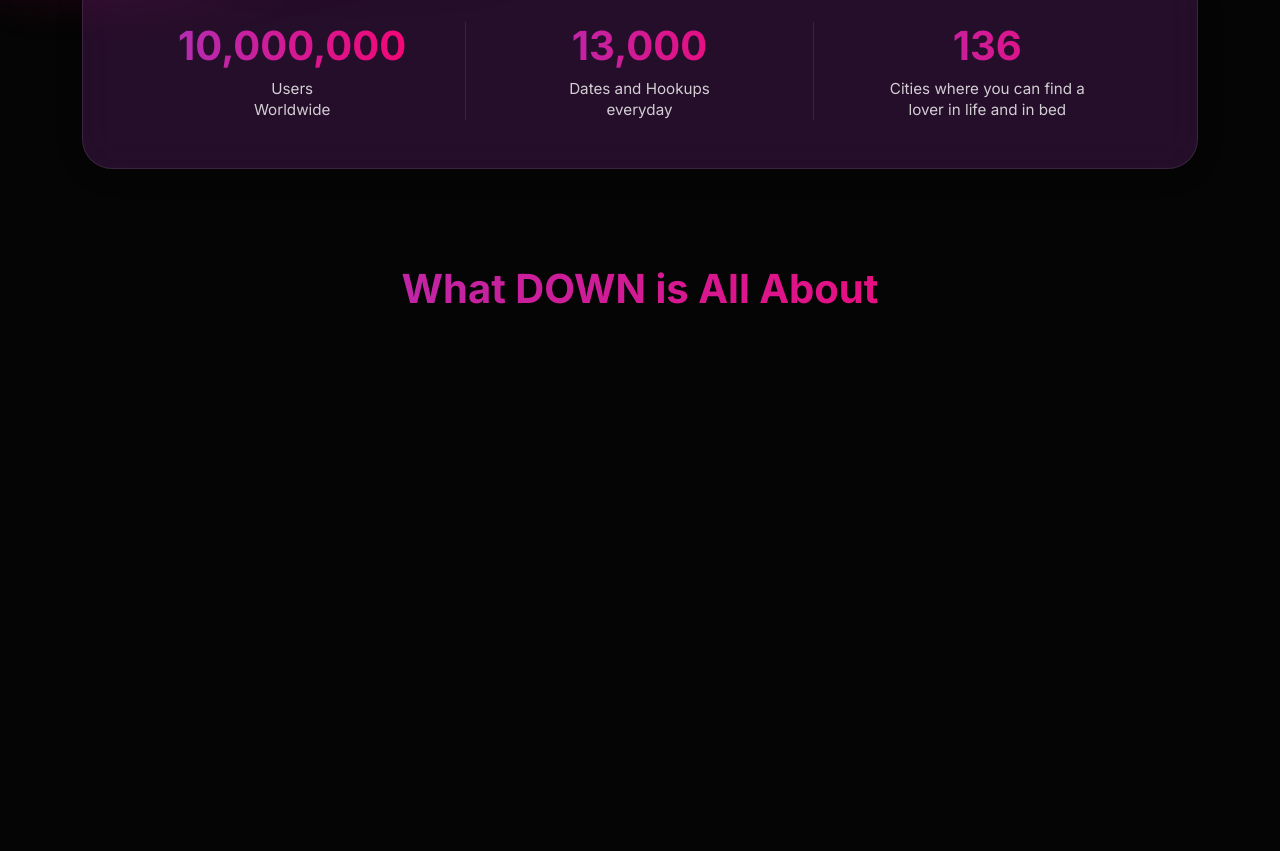
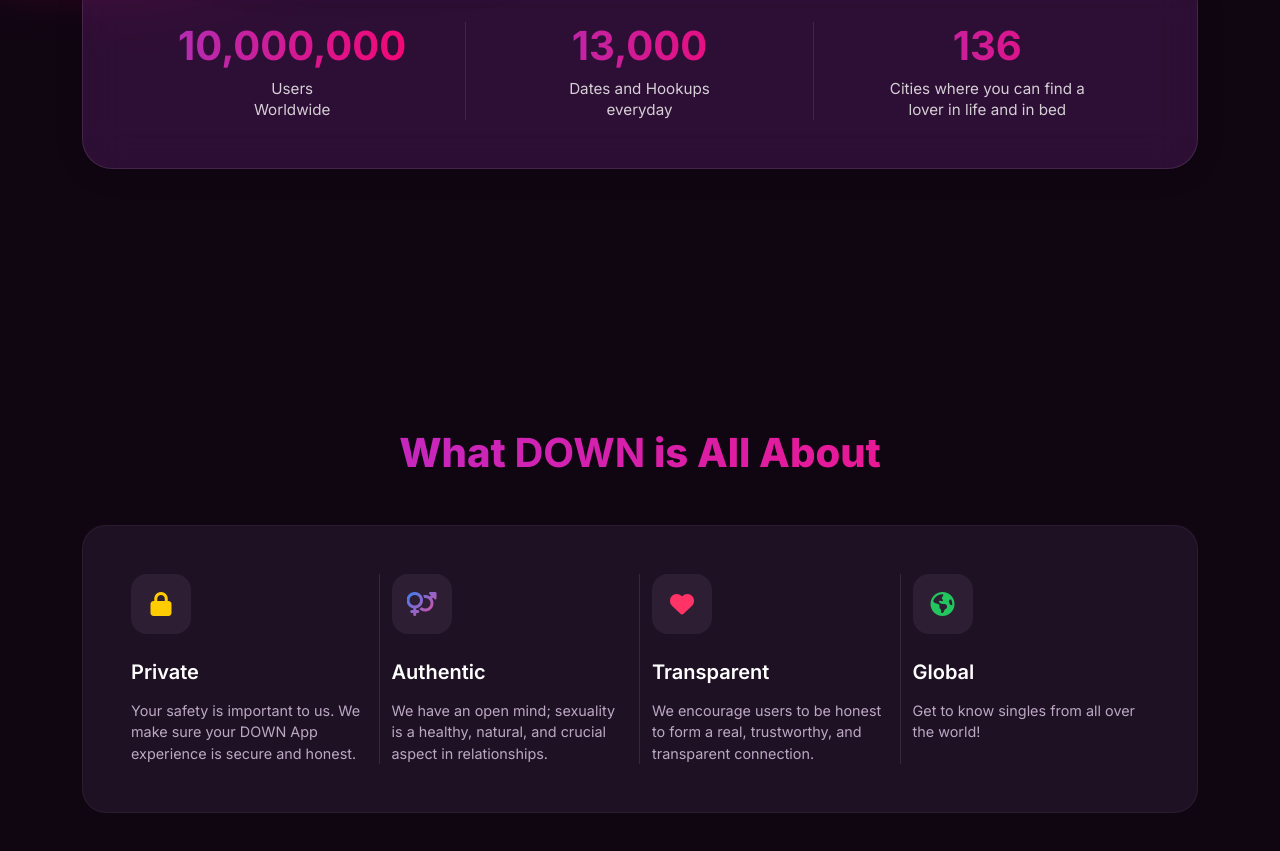
Before and after one commit to NarmeenSheeraz/Class-Hackathon-Task, a plain HTML site: page index.html in a window 1280 px wide. Shown: the part 875-1726 px from the top of the page. Before the commit the page ends 1244 px from the top, so only its background shows below. Drawn offline with nearby package versions, Linux system fonts and the light colour scheme.

Commit message:
add section

```diff
--- a/index.html
+++ b/index.html
@@ -10,6 +10,8 @@
         integrity="sha384-T3c6CoIi6uLrA9TneNEoa7RxnatzjcDSCmG1MXxSR1GAsXEV/Dwwykc2MPK8M2HN" crossorigin="anonymous">
     <!-- Local CSS -->
     <link rel="stylesheet" href="style.css">
+ <!-- FontAwesome -->
+    <link rel="stylesheet" href="https://cdnjs.cloudflare.com/ajax/libs/font-awesome/6.4.0/css/all.min.css">
     <!-- Google Fonts -->
     <link rel="preconnect" href="https://fonts.googleapis.com">
     <link rel="preconnect" href="https://fonts.gstatic.com" crossorigin>
@@ -114,12 +116,82 @@
         </div>
     </section>
 
-    <!-- Footer Preview -->
-    <section class="footer-preview text-center py-5">
+
+
+    <div class="main-wrapper d-flex align-items-center justify-content-center">
         <div class="container">
-            <h2 class="fw-bold text-pink">What DOWN is All About</h2>
+            <!-- Header Section -->
+            <div class="text-center mb-5">
+                <div class="top-tag mb-2">
+                    <span class="d-none">anishakhan</span>
+                    <!-- Hidden element to match spacing if needed, or we can omit -->
+                </div>
+                <h1 class="main-heading">What <span class="fw-bold">DOWN</span> is All About</h1>
+            </div>
+
+            <!-- Content Card -->
+            <div class="content-card p-4 p-md-5">
+                <div class="row g-4">
+
+                    <!-- Item 1: Private -->
+                    <div class="col-6 col-md-3">
+                        <div class="feature-item">
+                            <div class="icon-box icon-private mb-3">
+                                <i class="fa-solid fa-lock"></i>
+                            </div>
+                            <h3 class="feature-title mb-3">Private</h3>
+                            <p class="feature-text">
+                                Your safety is important to us. We make sure your DOWN App experience is secure and
+                                honest.
+                            </p>
+                        </div>
+                    </div>
+
+                    <!-- Item 2: Authentic -->
+                    <div class="col-6 col-md-3">
+                        <div class="feature-item">
+                            <div class="icon-box icon-authentic mb-3">
+                                <i class="fa-solid fa-venus-mars"></i>
+                            </div>
+                            <h3 class="feature-title mb-3">Authentic</h3>
+                            <p class="feature-text">
+                                We have an open mind; sexuality is a healthy, natural, and crucial aspect in
+                                relationships.
+                            </p>
+                        </div>
+                    </div>
+
+                    <!-- Item 3: Transparent -->
+                    <div class="col-6 col-md-3">
+                        <div class="feature-item">
+                            <div class="icon-box icon-transparent mb-3">
+                                <i class="fa-solid fa-heart"></i>
+                            </div>
+                            <h3 class="feature-title mb-3">Transparent</h3>
+                            <p class="feature-text">
+                                We encourage users to be honest to form a real, trustworthy, and transparent connection.
+                            </p>
+                        </div>
+                    </div>
+
+                    <!-- Item 4: Global -->
+                    <div class="col-6 col-md-3">
+                        <div class="feature-item">
+                            <div class="icon-box icon-global mb-3">
+                                <i class="fa-solid fa-earth-americas"></i>
+                            </div>
+                            <h3 class="feature-title mb-3">Global</h3>
+                            <p class="feature-text">
+                                Get to know singles from all over the world!
+                            </p>
+                        </div>
+                    </div>
+
+                </div>
+            </div>
         </div>
-    </section>
+    </div>
+
 
     <!-- Bootstrap JS -->
     <script src="https://cdn.jsdelivr.net/npm/bootstrap@5.3.2/dist/js/bootstrap.bundle.min.js"
--- a/style.css
+++ b/style.css
@@ -3,6 +3,11 @@
     --bg-dark: #050505;
     --text-color: #ffffff;
     --text-pink: #FF006A;
+    --bg-dark: #100612;
+    --text-gray: #bda8c4;
+    --accent-pink: #d925d4;
+    --icon-bg: #2d1e34;
+    --card-bg: #1e1124;
 }
 
 body {
@@ -120,6 +125,10 @@
     /* Adjust based on actual image size */
 }
 
+
+
+
+
 @keyframes float {
     0% {
         transform: translateY(0px) rotate(0deg);
@@ -163,9 +172,136 @@
     font-weight: 500;
 }
 
+
+
+.main-wrapper {
+    min-height: 100vh;
+    padding: 20px;
+}
+
+/* Heading Styles */
+.main-heading {
+    font-weight: 800;
+    font-size: 2.5rem;
+    margin-bottom: 0;
+    color: #ff3399;
+    /* Fallback */
+    background: linear-gradient(90deg, #b030d9 0%, #ff0f7b 100%);
+    -webkit-background-clip: text;
+    -webkit-text-fill-color: transparent;
+    background-clip: text;
+    text-fill-color: transparent;
+}
+
+@media (max-width: 576px) {
+    .main-heading {
+        font-size: 2rem;
+        text-align: center;
+        max-width: 250px;
+        margin: 0 auto;
+        line-height: 1.2;
+    }
+}
+
+/* Content Card */
+.content-card {
+    background-color: var(--card-bg);
+    border-radius: 24px;
+    border: 1px solid rgba(255, 255, 255, 0.05);
+}
+
+/* Feature Item Styles */
+.feature-item {
+    height: 100%;
+    display: flex;
+    flex-direction: column;
+    align-items: flex-start;
+}
+
+.feature-title {
+    font-size: 1.25rem;
+    font-weight: 600;
+    margin-top: 10px;
+}
+
+.feature-text {
+    font-size: 0.9rem;
+    color: var(--text-gray);
+    line-height: 1.5;
+    margin-bottom: 0;
+}
+
+/* Icon Boxes */
+.icon-box {
+    width: 60px;
+    height: 60px;
+    background-color: var(--icon-bg);
+    border-radius: 16px;
+    display: flex;
+    align-items: center;
+    justify-content: center;
+    font-size: 1.5rem;
+}
+
+.icon-private i {
+    color: #ffcc00;
+    /* Yellow */
+}
+
+.icon-authentic i {
+    /* Gradient for icon text if supported, else solid */
+    background: linear-gradient(135deg, #3b82f6, #ec4899);
+    -webkit-background-clip: text;
+    -webkit-text-fill-color: transparent;
+    color: #ec4899;
+    /* Fallback */
+}
+
+.icon-transparent i {
+    color: #ff3366;
+    /* Pink/Red */
+}
+
+.icon-global i {
+    color: #22c55e;
+    /* Green */
+}
+
+
+
+
+
+
+
+
+
+
+
+
+
+
+
+
+
+
+
+
+
+
+
+
+
+
+
+
+
+
 /* Custom Border for Desktop */
 @media (min-width: 768px) {
     .border-end-md {
+        border-right: 1px solid rgba(255, 255, 255, 0.1);
+    }
+    .col-md-3:not(:last-child) {
         border-right: 1px solid rgba(255, 255, 255, 0.1);
     }
 }
@@ -186,6 +322,31 @@
     -webkit-background-clip: text;
     background-clip: text;
     color: transparent;
+}
+
+@media (max-width: 767px) {
+
+    /* 2x2 Grid creates natural bottom borders for top row?
+       Or we can add borders.
+       Let's add bottom border to the top two items for mobile consistency if desired.
+    */
+    .col-6:nth-child(1),
+    .col-6:nth-child(2) {
+        border-bottom: 1px solid rgba(255, 255, 255, 0.1);
+        padding-bottom: 24px;
+        margin-bottom: 24px;
+    }
+
+    /* Odd items get right border */
+    .col-6:nth-child(odd) {
+        border-right: 1px solid rgba(255, 255, 255, 0.1);
+        padding-right: 20px;
+        /* Adjust spacing to not hug border */
+    }
+
+    .col-6:nth-child(even) {
+        padding-left: 20px;
+    }
 }
 
 
```
Also changed, not shown: img/sce2-img1.png (added), img/sec2-img2.png (added), img/sec2-img3.png (added), img/sec2-img4.png (added).
